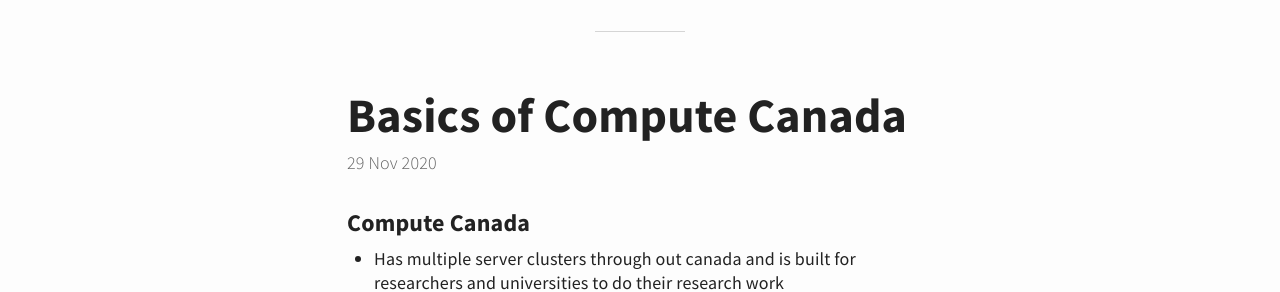
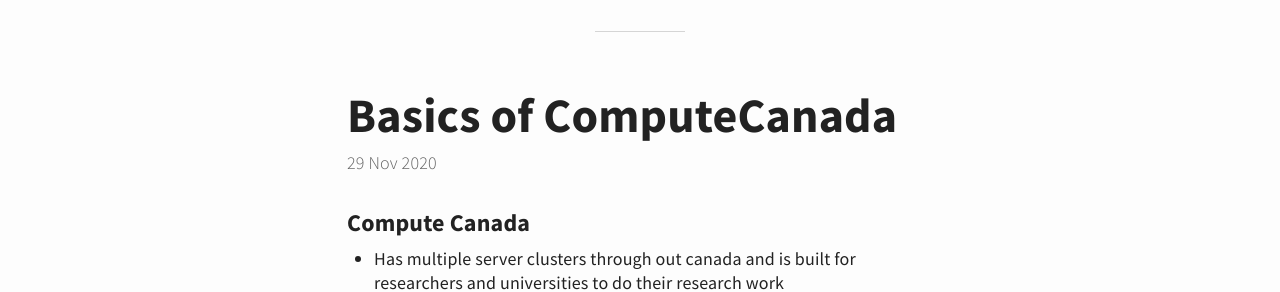
Before and after one commit to webhash/webhash.github.io, a Jekyll site: the page built from _posts/2020-11-29-basics-of-computecanada.md, in a window 1280 px wide and 900 px high. Shown: the part 160-452 px from the top of the window. Built offline with Jekyll 4.4.1, drawn with Linux system fonts in a browser that asks for light colours.

Commit message:
Update and rename 2020-11-29-compute-canada.md to 2020-11-29-basics-of-computecanada.md

```diff
--- a/_posts/2020-11-29-compute-canada.md
+++ b/_posts/2020-11-29-basics-of-computecanada.md
@@ -1,5 +1,5 @@
 ---
-title : Basics of Compute Canada
+title : Basics of ComputeCanada
 tags : [computecanada, slurm, scheduling]
 ---
 
```
